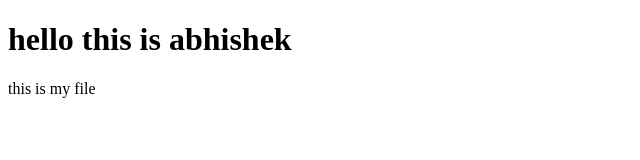
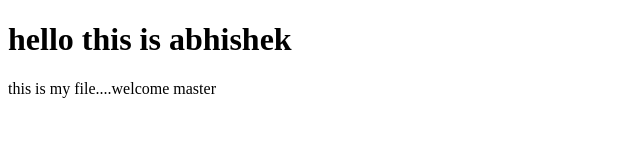
Before and after one commit to Abhishek-Shinod/my_first_git, a plain HTML site: page index.html in a window 1280 px wide. Shown: the whole page, without its empty margins (0-640 px from the left). Drawn offline with Linux system fonts and the light colour scheme.

Commit message:
index file modified for fourth time

```diff
--- a/index.html
+++ b/index.html
@@ -3,7 +3,7 @@
     <body>
 
         <h1>hello this is abhishek</h1>
-        <p>this is my file</p>
+        <p>this is my file....welcome master</p>
     </body>
 </form>
 </html>
```
